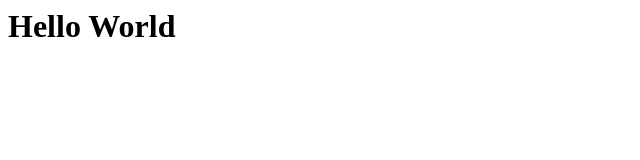
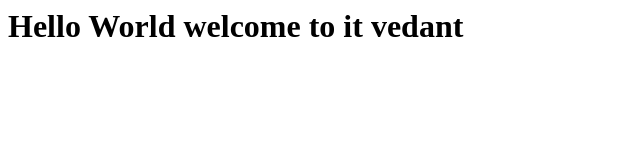
Before and after one commit to Vrushk13/firstrepo, a plain HTML site: page index.html in a window 1280 px wide. Shown: the whole page, without its empty margins (0-640 px from the left). Drawn offline with Linux system fonts and the light colour scheme.

Commit message:
second commit

```diff
--- a/index.html
+++ b/index.html
@@ -1 +1,3 @@
-<h1> Hello World </h1>
+<h1> Hello World
+    welcome to it vedant
+</h1>
```
Also changed, not shown: 5 other files.
